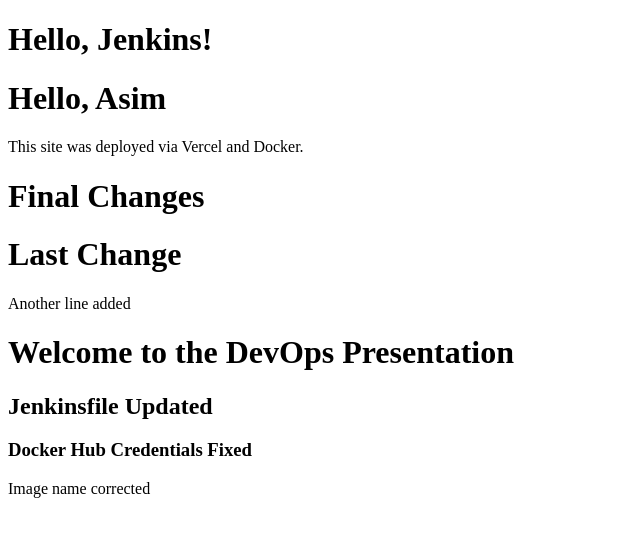
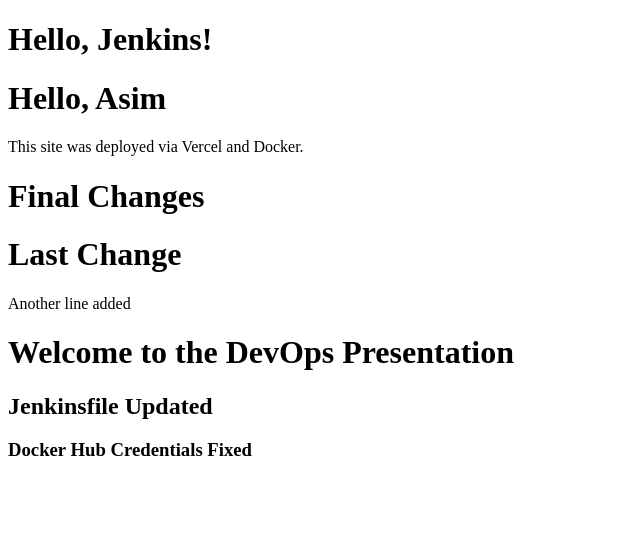
Before and after one commit to asimadeel8/online-presentation, a website: page index.html in a window 1280 px wide. Shown: the whole page, without its empty margins (0-640 px from the left). Drawn offline with Linux system fonts and the light colour scheme.

Commit message:
latest commits

```diff
--- a/index.html
+++ b/index.html
@@ -13,6 +13,5 @@
     <h1>Welcome to the DevOps Presentation</h1>
     <h2>Jenkinsfile Updated</h2>
     <h3>Docker Hub Credentials Fixed</h3>
-    <p>Image name corrected</p>
 </body>
 </html>
```
